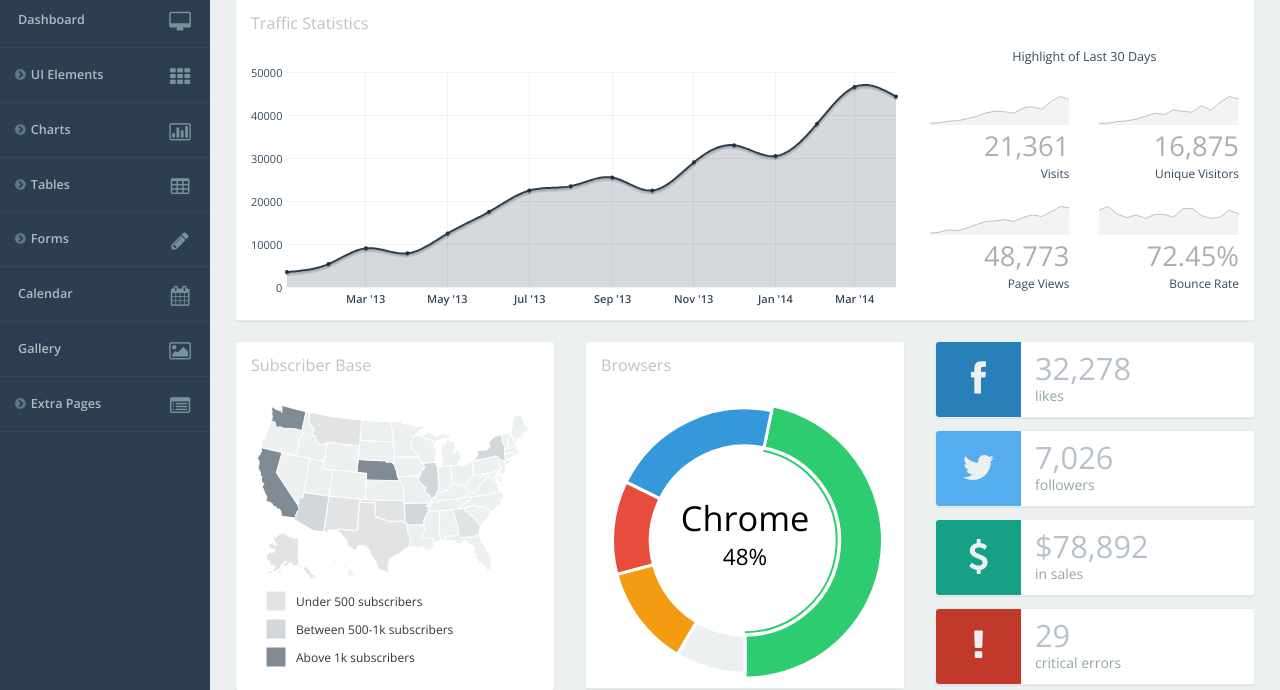
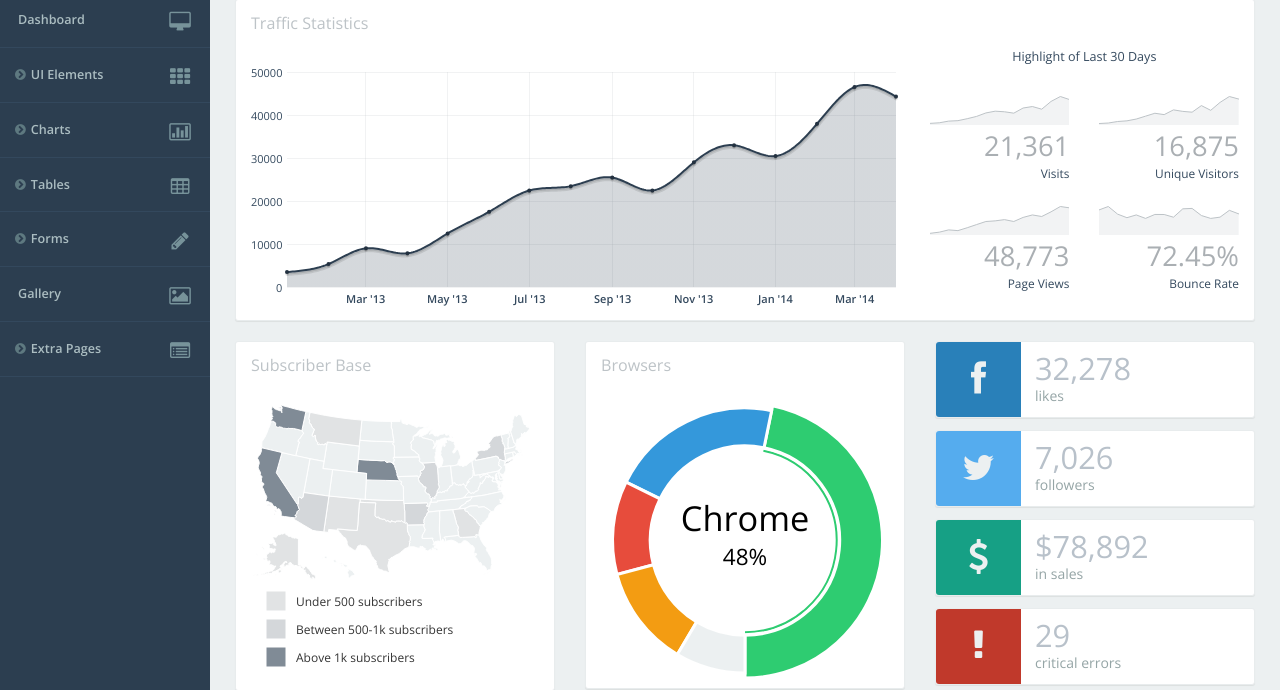
Before and after one commit to vivekagr/vakarian, a Flask app: page / in a window 1280 px wide. Shown: the part 153-843 px from the top of the page. Run offline with Flask 2, Linux system fonts and the light colour scheme; some libraries are stand-ins or nearby versions.

Commit message:
Move calendar below extra pages.

```diff
--- a/templates/_base.html
+++ b/templates/_base.html
@@ -165,13 +165,14 @@
                         <li><a href="#">WYSIWYG Editors</a> </li>
                     </ul>
                 </li>
-                <li><a href="calendar.html"><i class="fa fa-calendar fa-fw"></i> <span>Calendar</span></a></li>
+
                 <li><a href="#"><i class="fa fa-picture-o fa-fw"></i> <span>Gallery</span></a></li>
                 <li>
                     <a href="#"><i class="fa fa-list-alt fa-fw"></i> <span>Extra Pages</span></a>
                     <ul>
                         <li><a href="#">Pricing Table</a></li>
                         <li><a href="#">Error Log</a></li>
+                        <li><a href="calendar.html">Calendar</a></li>
                         <li><a href="#">Login</a></li>
                         <li><a href="#">Signup</a></li>
                         <li><a href="#">Invoice</a></li>
```
